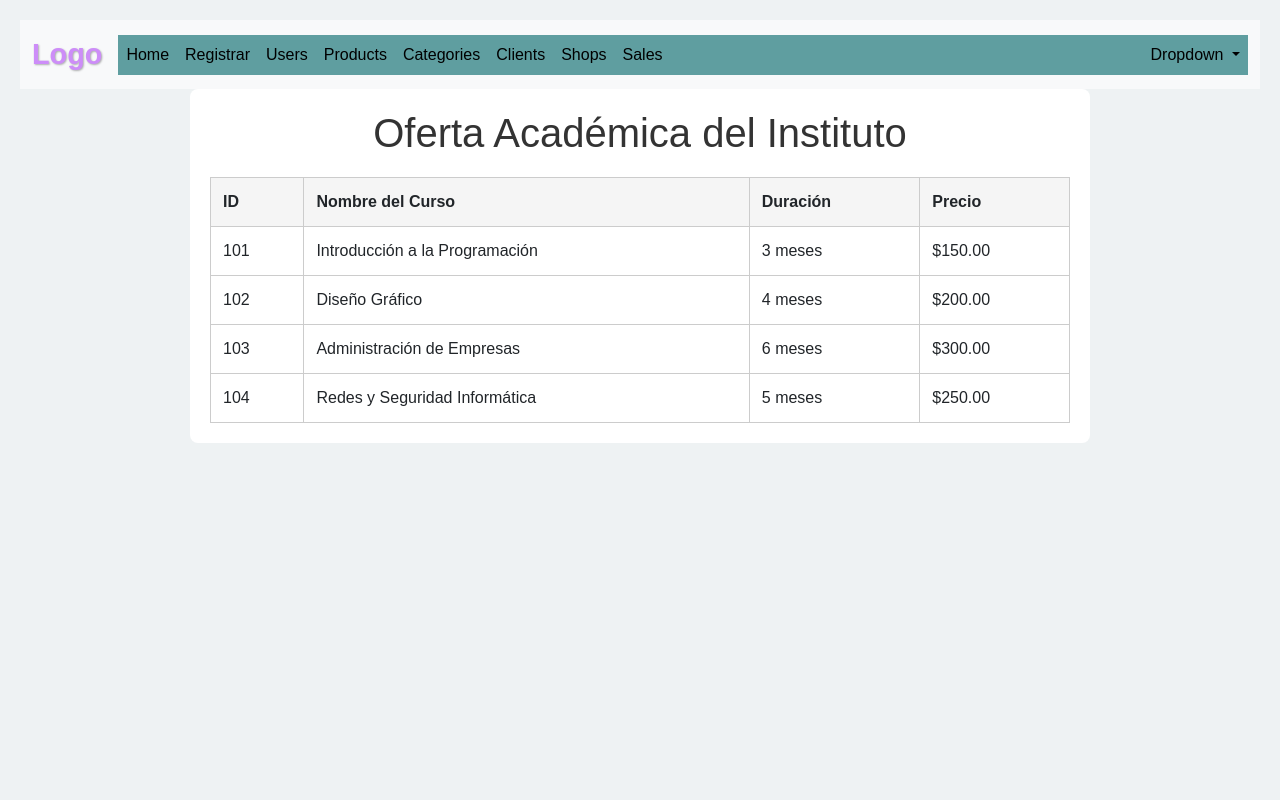
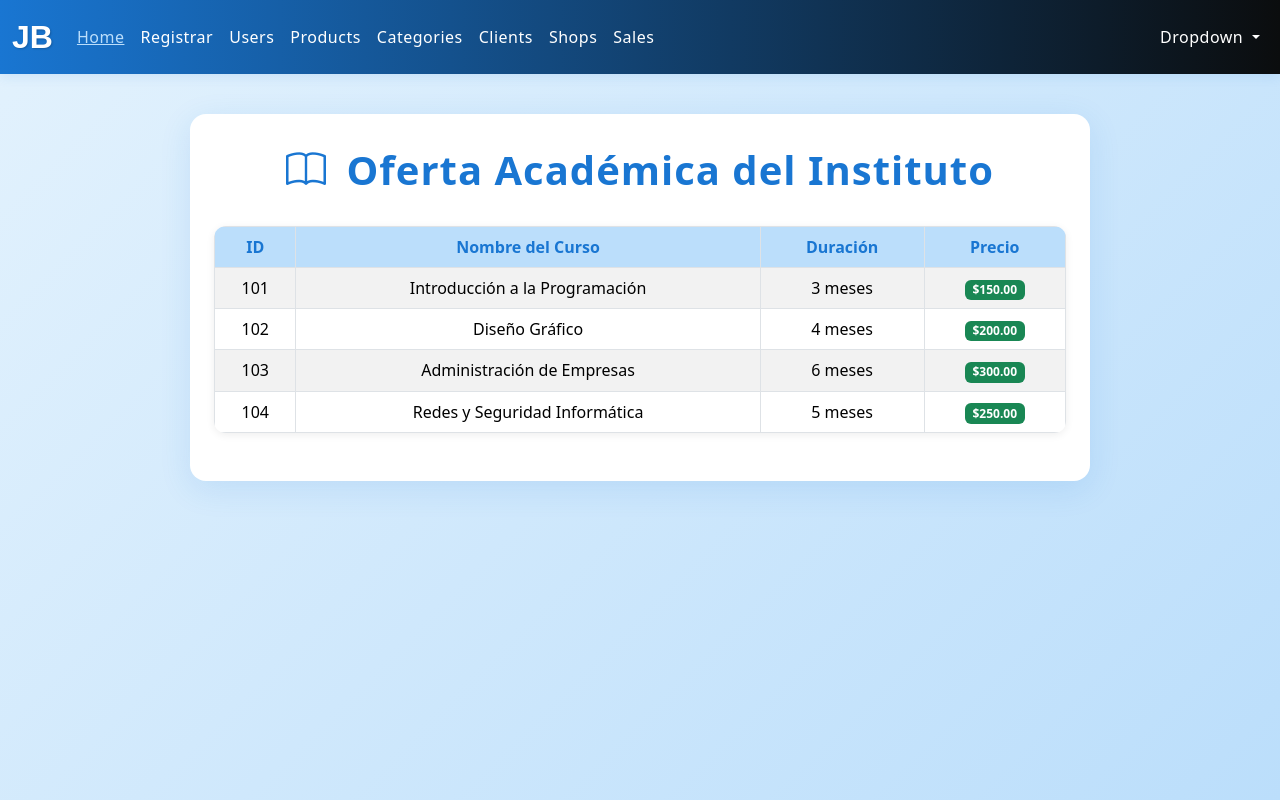
Before and after one commit to MarkJFI/DPweb, a PHP site: page /products in a window 1280 px wide. Run offline with PHP 8.4, Linux system fonts and the light colour scheme; the visitor is signed in with stand-in values (Sample User, id 1); a stand-in replaces the project's code that opens the database connection; some libraries are stand-ins or nearby versions.

Commit message:
12/09/2025

```diff
--- a/view/include/header.php
+++ b/view/include/header.php
@@ -9,51 +9,110 @@
     <script>
         const base_url = '<?php echo BASE_URL; ?>';
     </script>
+
+    <link rel="stylesheet" href="https://cdn.jsdelivr.net/npm/bootstrap@5.3.3/dist/css/bootstrap.min.css">
 </head>
 
 <body>
-<!--ESTILO DE PAGINA -->
+    <!--ESTILO DE PAGINA -->
     <style>
+
         body {
-            background-color: #568499ff;
+            background: linear-gradient(135deg, #1295f3ff 0%, #000000ff 100%);
+            min-height: 100vh;
+        }
+
+        .navbar {
+            background: linear-gradient(90deg, #1976d2 0%, #0b0d0eff 100%) !important;
+            box-shadow: 0 2px 12px rgba(25, 118, 210, 0.12);
+        }
+
+        .navbar-brand.styled-logo {
+            font-family: 'Poppins', sans-serif;
+            font-size: 2rem;
+            font-weight: bold;
+            color: #fff !important;
+            text-shadow: 1px 1px 2px rgba(0, 0, 0, 0.2);
+            transition: color 0.3s, transform 0.3s;
+        }
+
+        .navbar-brand.styled-logo:hover {
+            color: #004faaff !important;
+            transform: scale(1.07);
+            text-decoration: none;
         }
 
         .nav-link {
-            color: black;
+            color: #fff !important;
+            font-weight: 500;
+            letter-spacing: 0.5px;
+            transition: color 0.2s;
+        }
+
+        .nav-link:hover,
+        .nav-link.active {
+            color: #bbdefb !important;
+            text-decoration: underline;
         }
 
         .collapse {
-            background: cadetblue;
+            background: transparent;
         }
 
         .card-header {
-            color: orange;
-            background-color: black;
+            color: #fff;
+            background-color: #1976d2;
+            font-weight: bold;
         }
 
-        .styled-logo {
-            font-family: 'Poppins', sans-serif;
-            font-size: 1.8rem;
-            font-weight: bold;
-            color:rgb(205, 141, 248);
-            text-shadow: 1px 1px 2px rgba(0, 0, 0, 0.3);
-            transition: color 0.3s ease, transform 0.3s ease;
+        .dropdown-menu {
+            background: #e3f2fd;
+            border-radius: 8px;
+            box-shadow: 0 2px 8px rgba(25, 118, 210, 0.07);
         }
 
-        .styled-logo:hover {
-            color:rgb(239, 255, 64);
-            transform: scale(1.05);
-            text-decoration: none;
+        .dropdown-item {
+            color: #1976d2;
+            font-weight: 500;
         }
 
+        .dropdown-item:hover {
+            background: #057ddfff;
+            color: #0d47a1;
+        }
+
+        .titulo-usuarios {
+            background: linear-gradient(90deg, #d8eefdff 0%, #5f87a8ff 100%);
+            border: 2px solid #1976d2;
+            box-shadow: 0 4px 16px rgba(25, 118, 210, 0.15);
+            color: #1976d2 !important;
+            font-size: 2rem;
+            letter-spacing: 1px;
+            padding: 0.75em 2em;
+            margin-bottom: 1em;
+            display: inline-block;
+        }
+
+        .table {
+            border-radius: 12px;
+            overflow: hidden;
+            box-shadow: 0 2px 8px rgba(0, 0, 0, 0.07);
+            background: #fff;
+        }
+
+        .table th,
+        .table td {
+            vertical-align: middle;
+            text-align: center;
+        }
     </style>
-<!--ESTILO DE PAGINA -->
+    <!--ESTILO DE PAGINA -->
 
 
 
     <nav class="navbar navbar-expand-lg bg-body-tertiary">
         <div class="container-fluid">
-            <a class="navbar-brand styled-logo" href="#">Logo</a>
+            <a class="navbar-brand styled-logo" href="#">JB</a>
             <button class="navbar-toggler" type="button" data-bs-toggle="collapse" data-bs-target="#navbarSupportedContent" aria-controls="navbarSupportedContent" aria-expanded="false" aria-label="Toggle navigation">
                 <span class="navbar-toggler-icon"></span>
             </button>
--- a/view/products.php
+++ b/view/products.php
@@ -1,5 +1,5 @@
 <?php
-// Lista de cursos (puedes reemplazarlo por datos desde una base de datos)
+// Datos de ejemplo de cursos
 $cursos = [
     ['id' => 101, 'nombre' => 'Introducción a la Programación', 'duracion' => '3 meses', 'precio' => 150.00],
     ['id' => 102, 'nombre' => 'Diseño Gráfico', 'duracion' => '4 meses', 'precio' => 200.00],
@@ -11,34 +11,65 @@ $cursos = [
 <html lang="es">
 <head>
     <meta charset="UTF-8">
-    <title>Cursos del Instituto</title>
+    <title>Oferta Académica del Instituto</title>
+    <link rel="stylesheet" href="https://cdn.jsdelivr.net/npm/bootstrap@5.3.3/dist/css/bootstrap.min.css">
+    <link rel="stylesheet" href="https://cdn.jsdelivr.net/npm/bootstrap-icons@1.11.3/font/bootstrap-icons.css">
     <style>
-        body { font-family: Arial, sans-serif; background: #eef2f3; margin: 0; padding: 20px; }
-        .container { max-width: 900px; margin: auto; background: #fff; padding: 20px; border-radius: 8px; }
-        h1 { text-align: center; color: #333; }
-        table { width: 100%; border-collapse: collapse; margin-top: 20px; }
-        th, td { padding: 12px; border: 1px solid #ccc; text-align: left; }
-        th { background-color: #f5f5f5; }
+        body {
+            background: linear-gradient(135deg, #e3f2fd 0%, #bbdefb 100%);
+            min-height: 100vh;
+        }
+        .container {
+            max-width: 900px;
+            margin: 40px auto;
+            background: #fff;
+            padding: 32px 24px;
+            border-radius: 16px;
+            box-shadow: 0 8px 32px rgba(25, 118, 210, 0.12);
+        }
+        h1 {
+            text-align: center;
+            color: #1976d2;
+            font-weight: bold;
+            margin-bottom: 32px;
+            letter-spacing: 1px;
+        }
+        .table th {
+            background-color: #bbdefb;
+            color: #1976d2;
+            font-weight: 600;
+        }
+        .table td {
+            vertical-align: middle;
+        }
+        .bi-book {
+            color: #1976d2;
+            margin-right: 8px;
+        }
     </style>
 </head>
 <body>
     <div class="container">
-        <h1>Oferta Académica del Instituto</h1>
-        <table>
+        <h1><i class="bi bi-book"></i> Oferta Académica del Instituto</h1>
+        <table class="table table-bordered table-hover table-striped">
+            <thead>
                 <tr>
                     <th>ID</th>
                     <th>Nombre del Curso</th>
                     <th>Duración</th>
                     <th>Precio</th>
                 </tr>
+            </thead>
+            <tbody>
             <?php foreach ($cursos as $curso): ?>
                 <tr>
                     <td><?php echo htmlspecialchars($curso['id']); ?></td>
                     <td><?php echo htmlspecialchars($curso['nombre']); ?></td>
                     <td><?php echo htmlspecialchars($curso['duracion']); ?></td>
-                    <td>$<?php echo number_format($curso['precio'], 2); ?></td>
+                    <td><span class="badge bg-success">$<?php echo number_format($curso['precio'], 2); ?></span></td>
                 </tr>
             <?php endforeach; ?>
+            </tbody>
         </table>
     </div>
 </body>
```
Also changed, not shown: view/function/user.js (+15 -3 lines), view/users.php (+13 -1 lines), view/img/1.jpg (added). Lines whose indentation alone changed are shown as unchanged.
